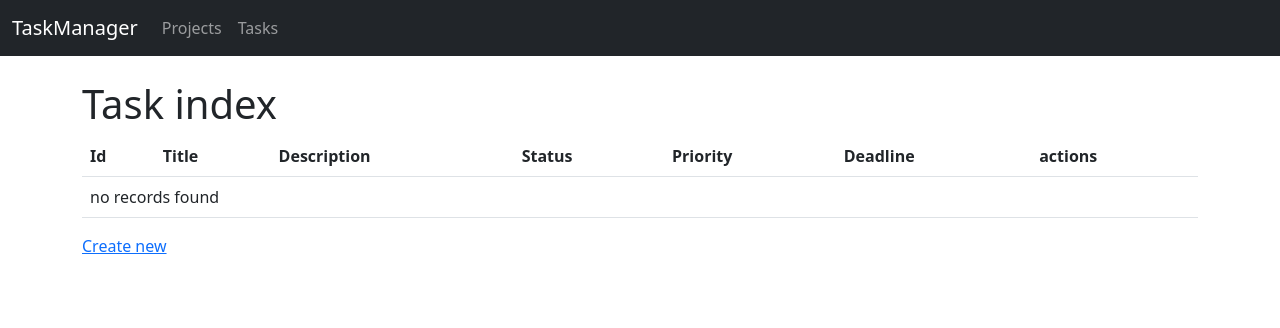
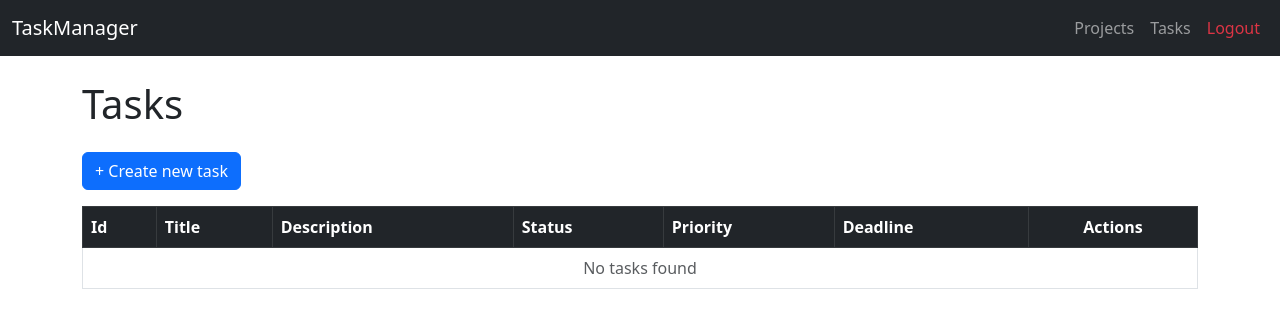
Before and after one commit to Mirmarwa/taskmanager, a Symfony app: template templates/task/index.html.twig in a window 1280 px wide. Shown: the top 328 px of the page. Run offline with Twig, Linux system fonts and the light colour scheme; the template is opened without the code that fills it, so the values that code supplies are empty; some libraries are stand-ins or nearby versions.

Commit message:
Final version: authentication, projects and tasks CRUD, clean UI

```diff
--- a/src/Security/AppAuthenticator.php
+++ b/src/Security/AppAuthenticator.php
@@ -42,8 +42,6 @@ class AppAuthenticator extends AbstractLoginFormAuthenticator
         );
     }
 
-    use Symfony\Component\HttpFoundation\RedirectResponse;
-use Symfony\Component\Routing\Generator\UrlGeneratorInterface;
 
 public function onAuthenticationSuccess(Request $request, TokenInterface $token, string $firewallName): ?Response
 {
--- a/templates/base.html.twig
+++ b/templates/base.html.twig
@@ -17,19 +17,22 @@
 {# ===== NAVBAR ===== #}
 <nav class="navbar navbar-expand-lg navbar-dark bg-dark">
     <div class="container-fluid">
-        <a class="navbar-brand" href="/">TaskManager</a>
+        <a class="navbar-brand" href="{{ path('app_project_index') }}">TaskManager</a>
 
         <button class="navbar-toggler" type="button" data-bs-toggle="collapse" data-bs-target="#navbarNav">
             <span class="navbar-toggler-icon"></span>
         </button>
 
         <div class="collapse navbar-collapse" id="navbarNav">
-            <ul class="navbar-nav">
+            <ul class="navbar-nav ms-auto">
                 <li class="nav-item">
-                    <a class="nav-link" href="/projects">Projects</a>
+                    <a class="nav-link" href="{{ path('app_project_index') }}">Projects</a>
                 </li>
                 <li class="nav-item">
-                    <a class="nav-link" href="/tasks">Tasks</a>
+                    <a class="nav-link" href="{{ path('app_task_index') }}">Tasks</a>
+                </li>
+                <li class="nav-item">
+                    <a class="nav-link text-danger" href="{{ path('app_logout') }}">Logout</a>
                 </li>
             </ul>
         </div>
--- a/templates/task/index.html.twig
+++ b/templates/task/index.html.twig
@@ -1,12 +1,16 @@
 {% extends 'base.html.twig' %}
 
-{% block title %}Task index{% endblock %}
+{% block title %}Tasks{% endblock %}
 
 {% block body %}
-    <h1>Task index</h1>
+<h1 class="mb-4">Tasks</h1>
 
-    <table class="table">
-        <thead>
+<a href="{{ path('app_task_new') }}" class="btn btn-primary mb-3">
+    + Create new task
+</a>
+
+<table class="table table-bordered table-hover">
+    <thead class="table-dark">
         <tr>
             <th>Id</th>
             <th>Title</th>
@@ -14,7 +18,7 @@
             <th>Status</th>
             <th>Priority</th>
             <th>Deadline</th>
-                <th>actions</th>
+            <th class="text-center">Actions</th>
         </tr>
     </thead>
     <tbody>
@@ -25,19 +29,19 @@
             <td>{{ task.description }}</td>
             <td>{{ task.status }}</td>
             <td>{{ task.priority }}</td>
-                <td>{{ task.deadline ? task.deadline|date('Y-m-d H:i:s') : '' }}</td>
-                <td>
-                    <a href="{{ path('app_task_show', {'id': task.id}) }}">show</a>
-                    <a href="{{ path('app_task_edit', {'id': task.id}) }}">edit</a>
+            <td>{{ task.deadline ? task.deadline|date('Y-m-d H:i') : '-' }}</td>
+            <td class="text-center">
+                <a href="{{ path('app_task_show', {'id': task.id}) }}" class="btn btn-sm btn-info">Show</a>
+                <a href="{{ path('app_task_edit', {'id': task.id}) }}" class="btn btn-sm btn-warning">Edit</a>
             </td>
         </tr>
     {% else %}
         <tr>
-                <td colspan="7">no records found</td>
+            <td colspan="7" class="text-center text-muted">
+                No tasks found
+            </td>
         </tr>
     {% endfor %}
     </tbody>
 </table>
-
-    <a href="{{ path('app_task_new') }}">Create new</a>
 {% endblock %}
```
Also changed, not shown: templates/project/index.html.twig (+2 -9 lines). Lines whose indentation alone changed are shown as unchanged.
